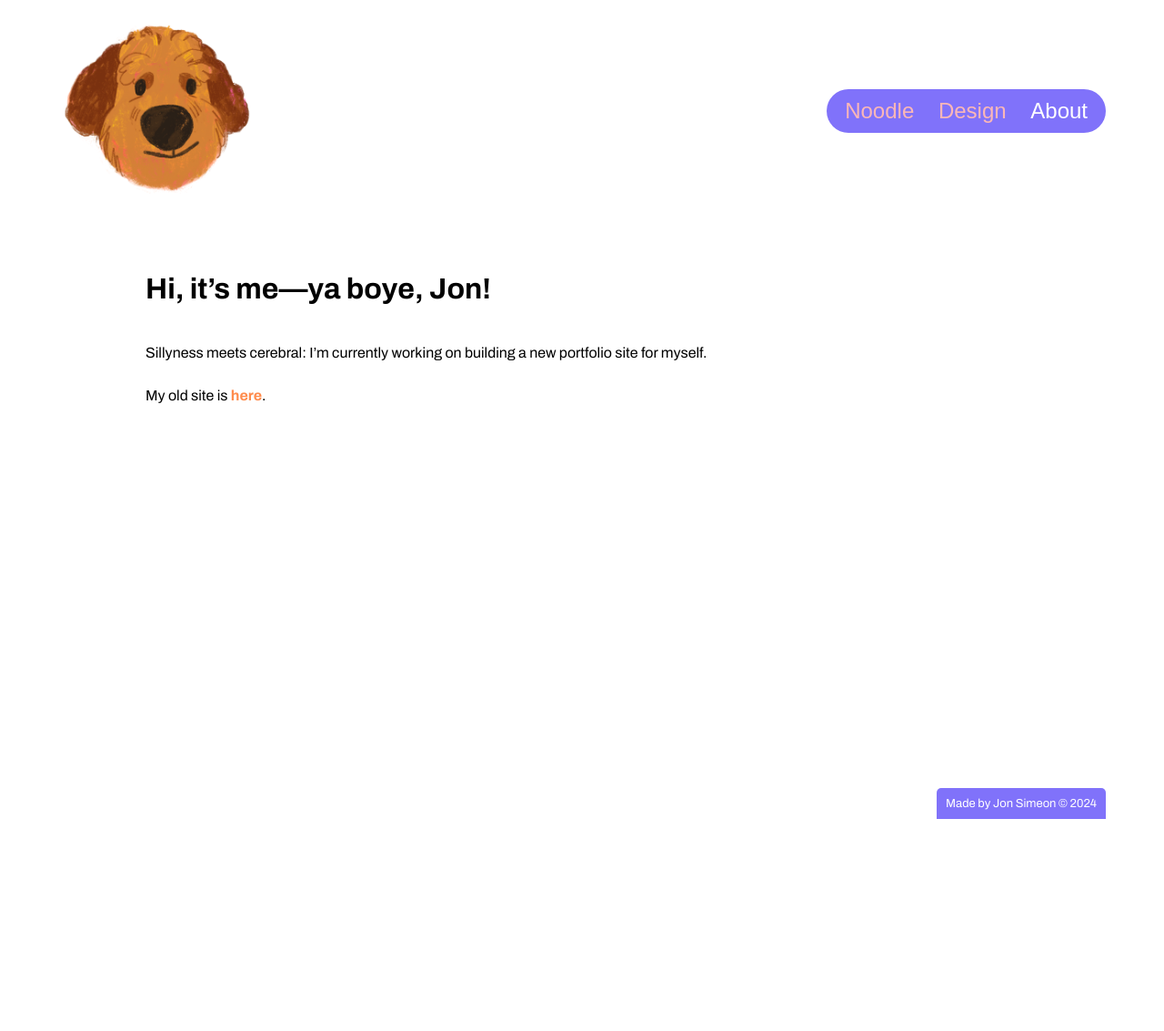
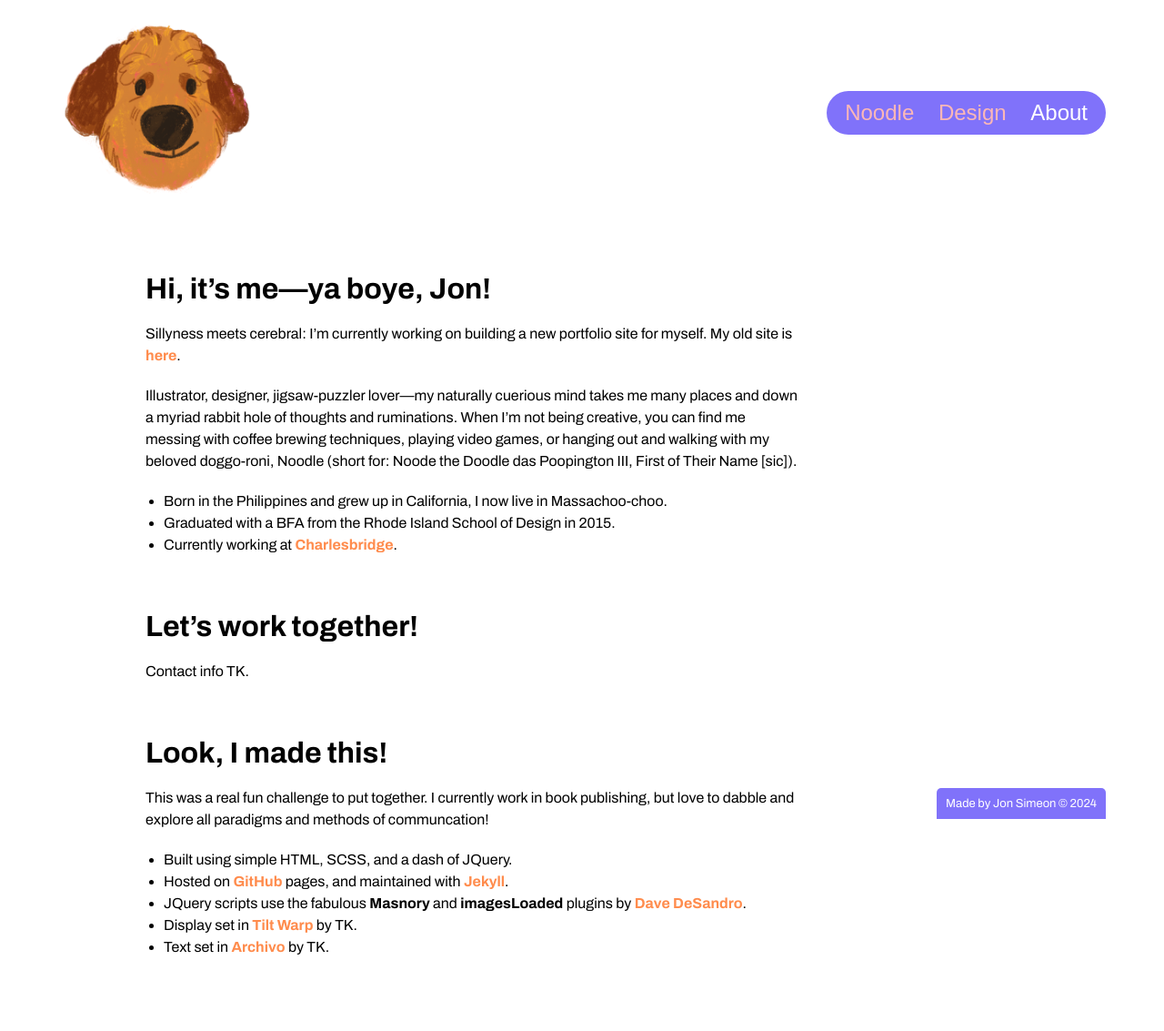
Before and after one commit to GianniBuoni/giannibuoni.github.io, a Jekyll site: the page built from about.md, in a window 1280 px wide. Shown: the whole page at 91% size. Built offline with Jekyll 4.4.1, drawn with Linux system fonts in a browser that asks for light colours; some web fonts are replaced; before the commit the page ends 900 px from its top, so only the background shows below that.

Commit message:
About section copy added!

```diff
--- a/_includes/sass/global.scss
+++ b/_includes/sass/global.scss
@@ -1,15 +1,6 @@
 *{
   margin: 0px;
   padding: 0px;
-}
-
-a {
-  text-decoration: none;
-  font-weight: 700;
-  color: $link-color;
-  &:hover{
-    color: $hover-color;
-  }
 }
 
 .current {
@@ -43,3 +34,29 @@ transform: translate(-50%,0);
     width: 100%;
   }
 }
+
+//TEXT STYLES
+a {
+  text-decoration: none;
+  font-weight: 700;
+  color: $link-color;
+  &:hover{
+    color: $hover-color;
+  }
+}
+
+h1{
+  padding-bottom: $spacer;
+  padding-top: $spacer*2;
+}
+
+p{
+  line-height: 150%;
+  padding-bottom: $spacer;
+}
+
+ul{
+  line-height: 150%;
+  padding-bottom: $spacer;
+  padding-left: $spacer;
+}
--- a/_includes/sass/uniqueElements.scss
+++ b/_includes/sass/uniqueElements.scss
@@ -6,6 +6,9 @@
 
 #logo{
     width: fit-content;
+    p{
+        padding: 0;
+    }
     img{
         height: $spacer*10;
     }
@@ -31,12 +34,10 @@ nav {
     padding: $spacer*15 $spacer $spacer*3 $spacer;
     width: 75%;
     position: relative;
-    h1{
-        padding-bottom: $spacer*2;
+    :first-child {
+        padding-top: 0;
     }
-    p{
-        line-height: 20pt;
-        margin-bottom: $spacer;
+    h1, p, ul {
         width: 75%;
     }
   }
@@ -50,6 +51,7 @@ nav {
         padding: $spacer-half;
         font-family: $text-font;
         font-size: small;
+        line-height: normal;
         color: #fff;
     }
   }
--- a/about.md
+++ b/about.md
@@ -4,7 +4,22 @@ title: Hi, it's me—ya boye, Jon!
 permalink: /about
 ---
 # Hi, it's me—ya boye, Jon!
+Sillyness meets cerebral: I'm currently working on building a new portfolio site for myself. My old site is [here](https://jonsimeon.com/).
 
-Sillyness meets cerebral: I'm currently working on building a new portfolio site for myself.
+Illustrator, designer, jigsaw-puzzler lover—my naturally cuerious mind takes me many places and down a myriad rabbit hole of thoughts and ruminations. When I'm not being creative, you can find me messing with coffee brewing techniques, playing video games, or hanging out and walking with my beloved doggo-roni, Noodle (short for: Noode the Doodle das Poopington III, First of Their Name [sic]).
 
-My old site is [here](https://jonsimeon.com/).
+- Born in the Philippines and grew up in California, I now live in Massachoo-choo.
+- Graduated with a BFA from the Rhode Island School of Design in 2015.
+- Currently working at [Charlesbridge](https://www.charlesbridge.com/).
+
+# Let's work together!
+Contact info TK.
+
+# Look, I made this!
+This was a real fun challenge to put together. I currently work in book publishing, but love to dabble and explore all paradigms and methods of communcation!
+
+- Built using simple HTML, SCSS, and a dash of JQuery.
+- Hosted on [GitHub](https://pages.github.com/) pages, and maintained with [Jekyll](https://jekyllrb.com/).
+- JQuery scripts use the fabulous **Masnory** and **imagesLoaded** plugins by [Dave DeSandro](https://desandro.com/).
+- Display set in [Tilt Warp]() by TK.
+- Text set in [Archivo]() by TK.
```
